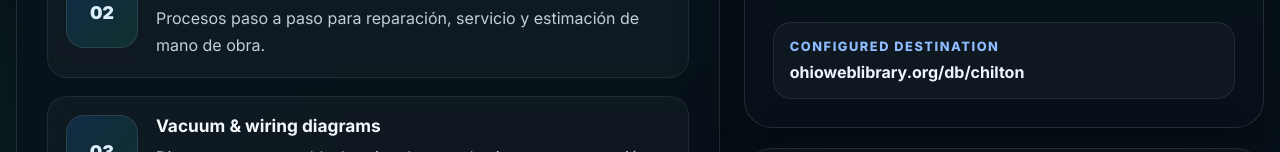
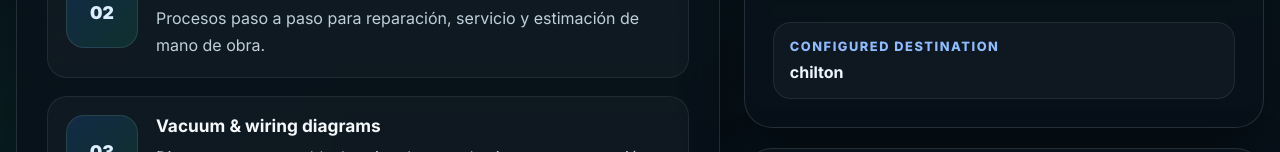
Before and after one commit to eliezelapolinaris2017-lab/Chiltonpr-library, a plain HTML site: page index.html in a window 1280 px wide. Shown: the part 1163-1315 px from the top of the page. Drawn offline with Linux system fonts and the light colour scheme.

Commit message:
Update link text for Chilton library

```diff
--- a/index.html
+++ b/index.html
@@ -146,7 +146,7 @@
           <div class="portal-destination">
             <span>Configured destination</span>
             <a href="https://app-chiltonlibrary-com.oh0117.oplin.org/home?id_token=eyJraWQiOiIxMTM1ODk5NDcyNTM4OTQ0MDY3NzczNDg4OTczNDM3ODYyMTAyNjQiLCJhbGciOiJSUzI1NiJ9.eyJpc3MiOiJDaGlsdG9uTGlicmFyeS5jb20iLCJhdWQiOiJHYWxlIiwic3ViIjoibG">
-              ohioweblibrary.org/db/chilton
+              chilton
             </a>
           </div>
         </div>
```
